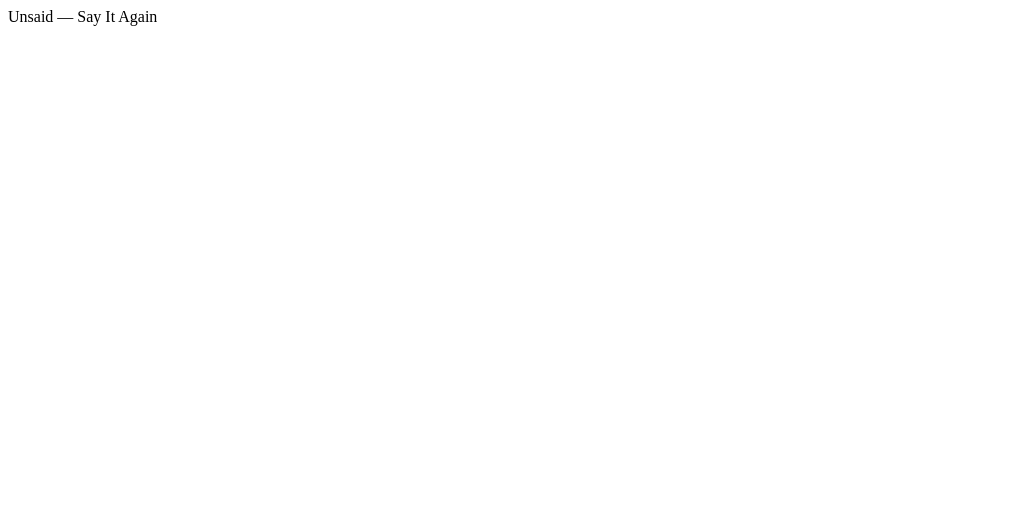
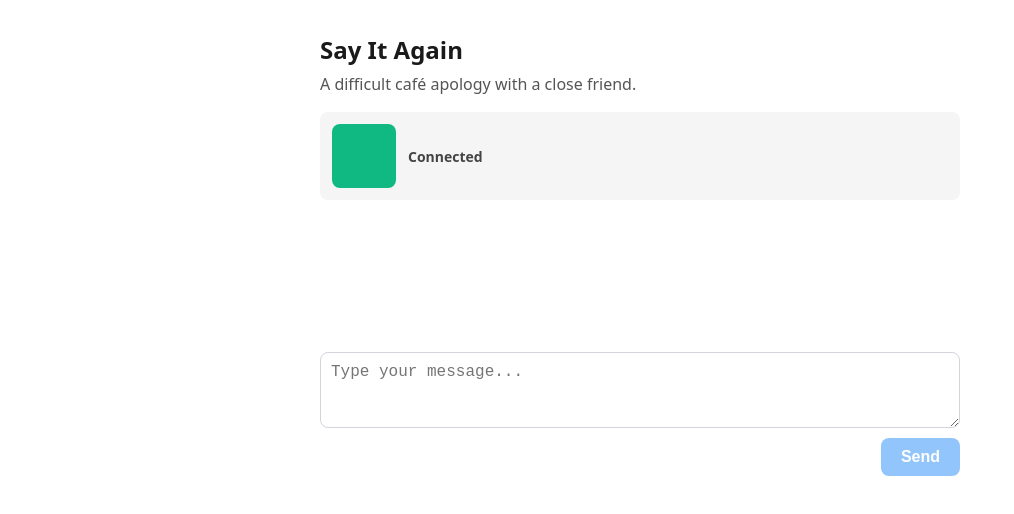
Before and after one commit to Baxia420/Unsaid, a React (Vite) app: page / in a window 1280 px wide. Shown: the top 514 px of the page, without its empty margins (0-1014 px from the left). Built offline with nearby package versions, Linux system fonts and the light colour scheme.

Commit message:
feat: implement Stage 0 browser conversation loop

```diff
--- a/src/App.tsx
+++ b/src/App.tsx
@@ -1,5 +1,11 @@
+import ConversationScene from './components/ConversationScene';
+
 function App() {
-  return <div>Unsaid — Say It Again</div>;
+  return (
+    <main>
+      <ConversationScene />
+    </main>
+  );
 }
 
 export default App;
--- /dev/null
+++ b/src/components/ConversationScene.css
@@ -0,0 +1,153 @@
+.conversation-scene {
+  max-width: 640px;
+  margin: 0 auto;
+  padding: 24px;
+  font-family: system-ui, -apple-system, Segoe UI, Roboto, Helvetica, Arial, sans-serif;
+  line-height: 1.5;
+  color: #1a1a1a;
+}
+
+.scene-header h1 {
+  margin: 0 0 4px;
+  font-size: 1.5rem;
+}
+
+.scene-header p {
+  margin: 0 0 16px;
+  color: #555;
+}
+
+.portrait-block {
+  display: flex;
+  align-items: center;
+  gap: 12px;
+  margin-bottom: 16px;
+  padding: 12px;
+  background: #f5f5f5;
+  border-radius: 8px;
+}
+
+.portrait-placeholder {
+  width: 64px;
+  height: 64px;
+  border-radius: 8px;
+  transition: background 0.2s ease;
+}
+
+.portrait-distant {
+  background: #9ca3af;
+}
+
+.portrait-defensive {
+  background: #ef4444;
+}
+
+.portrait-hurt_exposed {
+  background: #f59e0b;
+}
+
+.portrait-connected {
+  background: #10b981;
+}
+
+.portrait-label {
+  font-size: 0.875rem;
+  font-weight: 600;
+  color: #444;
+}
+
+.transcript {
+  display: flex;
+  flex-direction: column;
+  gap: 10px;
+  margin-bottom: 16px;
+  min-height: 120px;
+}
+
+.transcript-entry {
+  display: flex;
+  flex-direction: column;
+  gap: 2px;
+  padding: 10px 12px;
+  border-radius: 8px;
+}
+
+.transcript-entry.player {
+  background: #e0f2fe;
+  align-self: flex-end;
+  max-width: 80%;
+}
+
+.transcript-entry.character {
+  background: #f3f4f6;
+  align-self: flex-start;
+  max-width: 80%;
+}
+
+.speaker {
+  font-size: 0.75rem;
+  font-weight: 600;
+  text-transform: uppercase;
+  color: #6b7280;
+}
+
+.text {
+  font-size: 0.95rem;
+}
+
+.input-area {
+  display: flex;
+  flex-direction: column;
+  gap: 10px;
+}
+
+.input-area textarea {
+  width: 100%;
+  padding: 10px;
+  font-size: 1rem;
+  border: 1px solid #d1d5db;
+  border-radius: 8px;
+  resize: vertical;
+  box-sizing: border-box;
+}
+
+.input-area textarea:disabled {
+  background: #f9fafb;
+  color: #6b7280;
+}
+
+.input-area button {
+  align-self: flex-end;
+  padding: 10px 20px;
+  font-size: 1rem;
+  font-weight: 600;
+  color: #fff;
+  background: #2563eb;
+  border: none;
+  border-radius: 8px;
+  cursor: pointer;
+}
+
+.input-area button:disabled {
+  background: #93c5fd;
+  cursor: not-allowed;
+}
+
+.error-banner {
+  display: flex;
+  align-items: center;
+  justify-content: space-between;
+  gap: 12px;
+  padding: 10px 12px;
+  background: #fee2e2;
+  border: 1px solid #fecaca;
+  border-radius: 8px;
+  color: #991b1b;
+}
+
+.error-banner button {
+  align-self: auto;
+  padding: 6px 14px;
+  font-size: 0.875rem;
+  background: #dc2626;
+}
--- /dev/null
+++ b/src/components/ConversationScene.tsx
@@ -0,0 +1,86 @@
+import { SCENARIO } from '../game/scenario';
+import { useGameStore } from '../game/store';
+import './ConversationScene.css';
+
+const portraitLabels: Record<string, string> = {
+  distant: 'Distant',
+  defensive: 'Defensive',
+  hurt_exposed: 'Hurt / Exposed',
+  connected: 'Connected',
+};
+
+export default function ConversationScene() {
+  const {
+    transcript,
+    portraitState,
+    input,
+    status,
+    error,
+    setInput,
+    submitTurn,
+    retryTurn,
+  } = useGameStore();
+
+  const isLoading = status === 'loading';
+  const isError = status === 'error';
+  const canSubmit = input.trim().length > 0 && !isLoading;
+
+  return (
+    <div className="conversation-scene">
+      <header className="scene-header">
+        <h1>{SCENARIO.title}</h1>
+        <p>{SCENARIO.description}</p>
+      </header>
+
+      <div className="portrait-block">
+        <div className={`portrait-placeholder portrait-${portraitState}`} />
+        <span className="portrait-label">
+          {portraitLabels[portraitState] ?? portraitState}
+        </span>
+      </div>
+
+      <div className="transcript">
+        {transcript.map((entry, i) => (
+          <div key={i} className={`transcript-entry ${entry.speaker}`}>
+            <span className="speaker">{entry.speaker}:</span>
+            <span className="text">{entry.text}</span>
+          </div>
+        ))}
+      </div>
+
+      <div className="input-area">
+        {isError && (
+          <div className="error-banner">
+            <span>{error}</span>
+            <button type="button" onClick={retryTurn} disabled={isLoading}>
+              Retry
+            </button>
+          </div>
+        )}
+
+        <textarea
+          value={input}
+          onChange={(e) => setInput(e.target.value)}
+          onKeyDown={(e) => {
+            if (e.key === 'Enter' && !e.shiftKey) {
+              e.preventDefault();
+              if (canSubmit) submitTurn();
+            }
+          }}
+          placeholder="Type your message..."
+          rows={3}
+          disabled={isLoading}
+          maxLength={SCENARIO.maxPlayerTextLength}
+        />
+
+        <button
+          type="button"
+          onClick={submitTurn}
+          disabled={!canSubmit}
+        >
+          {isLoading ? 'Sending...' : 'Send'}
+        </button>
+      </div>
+    </div>
+  );
+}
--- /dev/null
+++ b/src/game/store.ts
@@ -0,0 +1,125 @@
+import { create } from 'zustand';
+import { TranscriptEntry, PortraitState, TurnRequest } from './types';
+import { applyTurn, derivePortraitState } from './state';
+import { SCENARIO } from './scenario';
+import { postTurn } from '../lib/turnClient';
+
+type Status = 'idle' | 'loading' | 'error';
+
+export interface GameStore {
+  engagement: number;
+  tension: number;
+  portraitState: PortraitState;
+  transcript: TranscriptEntry[];
+  turnIndex: number;
+  input: string;
+  pendingMessage: string | null;
+  status: Status;
+  error: string | null;
+  setInput: (value: string) => void;
+  submitTurn: () => Promise<void>;
+  retryTurn: () => Promise<void>;
+}
+
+async function executeTurn(
+  get: () => GameStore,
+  set: (
+    partial: Partial<GameStore> | ((state: GameStore) => Partial<GameStore>)
+  ) => void,
+  message: string
+): Promise<void> {
+  const state = get();
+
+  const request: TurnRequest = {
+    scenarioId: SCENARIO.id,
+    turnIndex: state.turnIndex,
+    playerText: message,
+    state: {
+      engagement: state.engagement,
+      tension: state.tension,
+    },
+    recentTranscript: state.transcript,
+  };
+
+  try {
+    const response = await postTurn(request);
+    const latest = get();
+
+    const newState = applyTurn(
+      {
+        engagement: latest.engagement,
+        tension: latest.tension,
+        portraitState: latest.portraitState,
+      },
+      response.assessment.engagementDelta,
+      response.assessment.tensionDelta
+    );
+
+    set({
+      engagement: newState.engagement,
+      tension: newState.tension,
+      portraitState: newState.portraitState,
+      transcript: [
+        ...latest.transcript,
+        { speaker: 'player', text: message },
+        { speaker: 'character', text: response.characterText },
+      ],
+      turnIndex: latest.turnIndex + 1,
+      input: '',
+      pendingMessage: null,
+      status: 'idle',
+      error: null,
+    });
+  } catch (err) {
+    set({
+      status: 'error',
+      error:
+        err instanceof Error
+          ? err.message
+          : 'Something went wrong. Please try again.',
+    });
+  }
+}
+
+export const useGameStore = create<GameStore>((set, get) => ({
+  engagement: SCENARIO.startingState.engagement,
+  tension: SCENARIO.startingState.tension,
+  portraitState: derivePortraitState(
+    SCENARIO.startingState.engagement,
+    SCENARIO.startingState.tension
+  ),
+  transcript: [],
+  turnIndex: 0,
+  input: '',
+  pendingMessage: null,
+  status: 'idle',
+  error: null,
+
+  setInput: (value) => set({ input: value }),
+
+  submitTurn: async () => {
+    const state = get();
+    const trimmed = state.input.trim();
+
+    if (!trimmed || state.status === 'loading') return;
+
+    if (trimmed.length > SCENARIO.maxPlayerTextLength) {
+      set({
+        status: 'error',
+        error: `Message must be ${SCENARIO.maxPlayerTextLength} characters or less.`,
+      });
+      return;
+    }
+
+    set({ status: 'loading', pendingMessage: trimmed, error: null });
+    await executeTurn(get, set, trimmed);
+  },
+
+  retryTurn: async () => {
+    const state = get();
+    if (state.status !== 'error' || !state.pendingMessage) return;
+
+    set({ status: 'loading', error: null });
+    await executeTurn(get, set, state.pendingMessage);
+  },
+}));
--- /dev/null
+++ b/src/lib/turnClient.ts
@@ -0,0 +1,31 @@
+import { TurnRequest, TurnResponse } from '../game/types';
+
+export class TurnClientError extends Error {
+  constructor(message: string) {
+    super(message);
+    this.name = 'TurnClientError';
+  }
+}
+
+export async function postTurn(request: TurnRequest): Promise<TurnResponse> {
+  let response: Response;
+  try {
+    response = await fetch('/api/turn', {
+      method: 'POST',
+      headers: { 'Content-Type': 'application/json' },
+      body: JSON.stringify(request),
+    });
+  } catch {
+    throw new TurnClientError('Network error. Please check your connection and try again.');
+  }
+
+  if (!response.ok) {
+    throw new TurnClientError(`Server error: ${response.status}. Please try again.`);
+  }
+
+  try {
+    return (await response.json()) as TurnResponse;
+  } catch {
+    throw new TurnClientError('Invalid response from server. Please try again.');
+  }
+}
```
Also changed, not shown: 2 other files (tests, documents, lock files or other folders).
